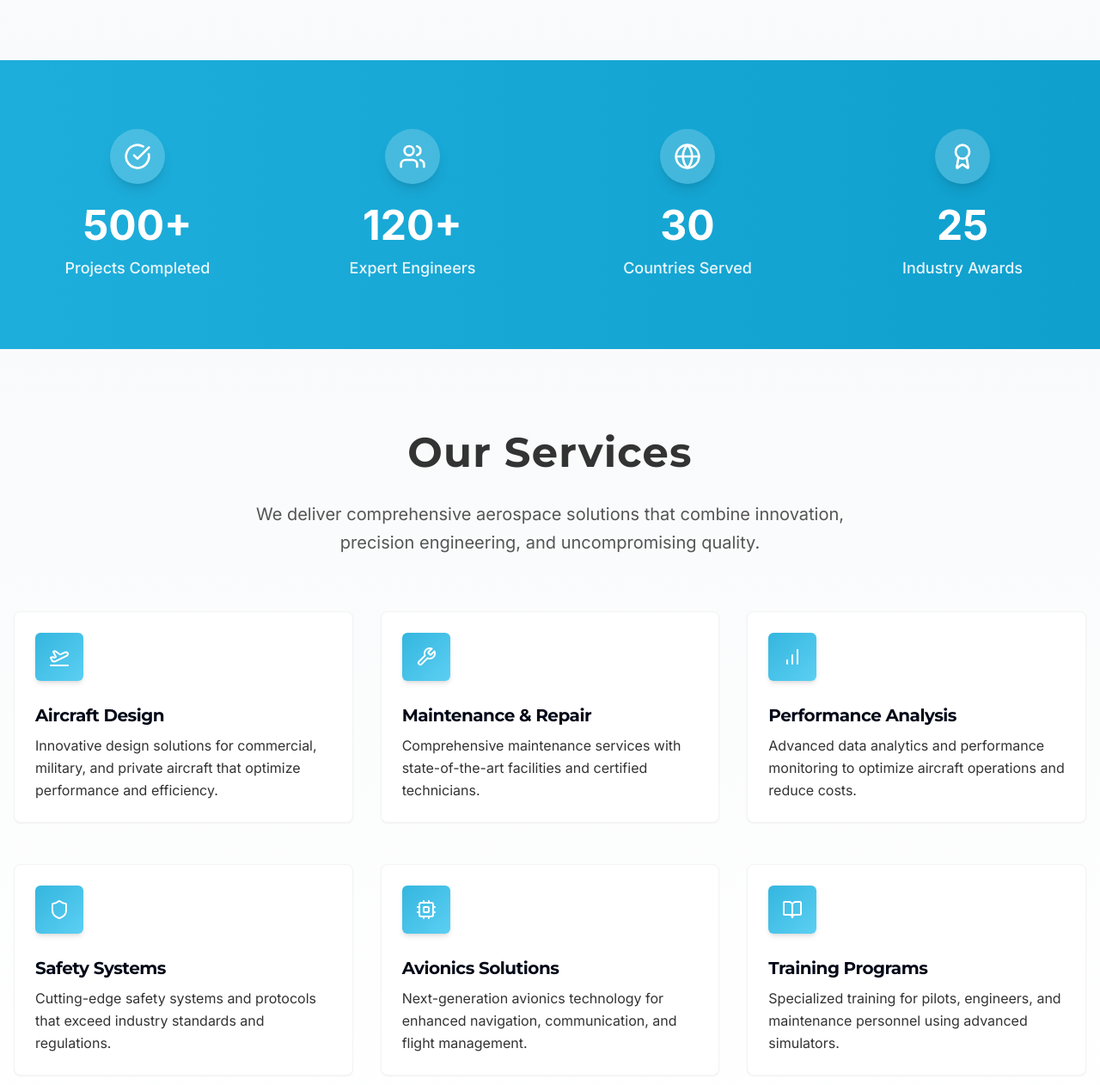
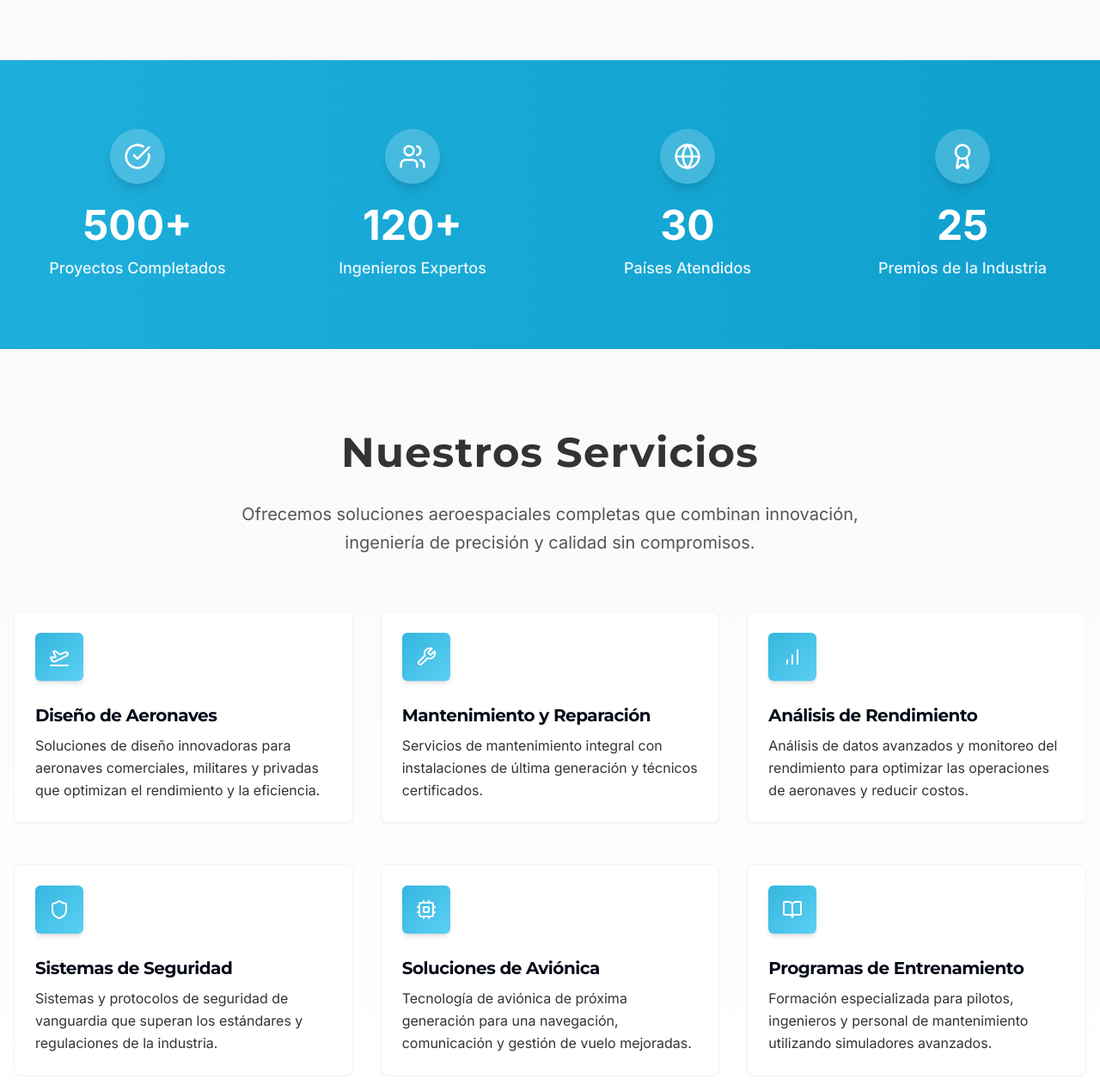
Before and after one commit to AutomaticaIntegral/skybound-aviation-site-cursor, a React (Vite) app: page / in a window 1280 px wide. Shown: the part 1554-2816 px from the top of the page at 86% size. Built offline with nearby package versions, Linux system fonts and the light colour scheme.

Commit message:
Ensure full site translation
Check and index all texts for translation and editing in the admin panel.

```diff
--- a/src/components/ServicesSection.tsx
+++ b/src/components/ServicesSection.tsx
@@ -9,48 +9,50 @@ import {
   BookOpen
 } from 'lucide-react';
 import { Card, CardContent, CardDescription, CardHeader, CardTitle } from '@/components/ui/card';
+import { useLanguage } from '@/contexts/LanguageContext';
+
+const ServicesSection = () => {
+  const { t } = useLanguage();
 
   const services = [
     {
       icon: PlaneTakeoff,
-    title: "Aircraft Design",
-    description: "Innovative design solutions for commercial, military, and private aircraft that optimize performance and efficiency."
+      title: t('services.items.aircraftDesign.title'),
+      description: t('services.items.aircraftDesign.description')
     },
     {
       icon: Wrench,
-    title: "Maintenance & Repair",
-    description: "Comprehensive maintenance services with state-of-the-art facilities and certified technicians."
+      title: t('services.items.maintenance.title'),
+      description: t('services.items.maintenance.description')
     },
     {
       icon: BarChart,
-    title: "Performance Analysis",
-    description: "Advanced data analytics and performance monitoring to optimize aircraft operations and reduce costs."
+      title: t('services.items.performance.title'),
+      description: t('services.items.performance.description')
     },
     {
       icon: Shield,
-    title: "Safety Systems",
-    description: "Cutting-edge safety systems and protocols that exceed industry standards and regulations."
+      title: t('services.items.safety.title'),
+      description: t('services.items.safety.description')
     },
     {
       icon: Cpu,
-    title: "Avionics Solutions",
-    description: "Next-generation avionics technology for enhanced navigation, communication, and flight management."
+      title: t('services.items.avionics.title'),
+      description: t('services.items.avionics.description')
     },
     {
       icon: BookOpen,
-    title: "Training Programs",
-    description: "Specialized training for pilots, engineers, and maintenance personnel using advanced simulators."
+      title: t('services.items.training.title'),
+      description: t('services.items.training.description')
     }
   ];
 
-const ServicesSection = () => {
   return (
     <section id="services" className="bg-gradient-to-b from-gray-50 to-white py-24">
       <div className="container mx-auto px-4">
-        <h2 className="section-title text-charcoal tracking-wide">Our Services</h2>
+        <h2 className="section-title text-charcoal tracking-wide">{t('services.title')}</h2>
         <p className="section-subtitle leading-relaxed">
-          We deliver comprehensive aerospace solutions that combine innovation,
-          precision engineering, and uncompromising quality.
+          {t('services.subtitle')}
         </p>
 
         <div className="grid grid-cols-1 md:grid-cols-2 lg:grid-cols-3 gap-x-8 gap-y-12 mt-16">
--- a/src/components/StatsSection.tsx
+++ b/src/components/StatsSection.tsx
@@ -1,33 +1,12 @@
 
 import React, { useEffect, useState, useRef } from 'react';
 import { CheckCircle, Users, Globe, Award } from 'lucide-react';
-
-const stats = [
-  {
-    icon: CheckCircle,
-    count: 500,
-    label: "Projects Completed"
-  },
-  {
-    icon: Users,
-    count: 120,
-    label: "Expert Engineers"
-  },
-  {
-    icon: Globe,
-    count: 30,
-    label: "Countries Served"
-  },
-  {
-    icon: Award,
-    count: 25,
-    label: "Industry Awards"
-  }
-];
+import { useLanguage } from '@/contexts/LanguageContext';
 
 const StatsSection = () => {
+  const { t } = useLanguage();
   const [isVisible, setIsVisible] = useState(false);
-  const [counts, setCounts] = useState(stats.map(() => 0));
+  const [counts, setCounts] = useState([0, 0, 0, 0]);
   const sectionRef = useRef(null);
 
   // Animation duration in ms
@@ -54,6 +33,13 @@ const StatsSection = () => {
   useEffect(() => {
     if (!isVisible) return;
 
+    const stats = [
+      { count: 500 }, // Projects
+      { count: 120 }, // Engineers
+      { count: 30 },  // Countries
+      { count: 25 }   // Awards
+    ];
+
     const intervals = stats.map((stat, index) => {
       const stepTime = Math.floor(ANIMATION_DURATION / stat.count);
 
@@ -72,6 +58,29 @@ const StatsSection = () => {
       intervals.forEach(interval => clearInterval(interval));
     };
   }, [isVisible]);
+
+  const stats = [
+    {
+      icon: CheckCircle,
+      count: 500,
+      label: t('stats.projectsCompleted')
+    },
+    {
+      icon: Users,
+      count: 120,
+      label: t('stats.expertEngineers')
+    },
+    {
+      icon: Globe,
+      count: 30,
+      label: t('stats.countriesServed')
+    },
+    {
+      icon: Award,
+      count: 25,
+      label: t('stats.industryAwards')
+    }
+  ];
 
   return (
     <section ref={sectionRef} className="bg-gradient-to-r from-skyblue to-skyblue-dark text-white py-20">
--- a/src/pages/Admin.tsx
+++ b/src/pages/Admin.tsx
@@ -1,4 +1,3 @@
-
 import React, { useState, useEffect } from 'react';
 import { useLanguage } from '@/contexts/LanguageContext';
 import { Button } from '@/components/ui/button';
@@ -10,9 +9,8 @@ import { Select, SelectContent, SelectItem, SelectTrigger, SelectValue } from '@
 import { useToast } from '@/components/ui/use-toast';
 import { Save, Key } from 'lucide-react';
 
-// Simple admin authentication
 const ADMIN_USER = "admin";
-const ADMIN_PASS = "password123"; // In a real app, this would be securely stored
+const ADMIN_PASS = "password123";
 
 const Admin = () => {
   const { language, setLanguage, translations, updateTranslations, t } = useLanguage();
@@ -24,13 +22,11 @@ const Admin = () => {
   const { toast } = useToast();
 
   useEffect(() => {
-    // Check if user is already authenticated
     const auth = localStorage.getItem('admin_auth');
     if (auth === 'true') {
       setIsAuthenticated(true);
     }
 
-    // Initialize editable translations with current translations
     setEditableTranslations(translations);
   }, [translations]);
 
@@ -220,10 +216,11 @@ const Admin = () => {
           </CardHeader>
           <CardContent>
             <Tabs defaultValue="hero" onValueChange={setActiveSection} className="mt-4">
-              <TabsList className="grid grid-cols-5 mb-8">
+              <TabsList className="grid grid-cols-6 mb-8">
                 <TabsTrigger value="hero">Hero</TabsTrigger>
                 <TabsTrigger value="about">About</TabsTrigger>
                 <TabsTrigger value="services">Services</TabsTrigger>
+                <TabsTrigger value="stats">Stats</TabsTrigger>
                 <TabsTrigger value="contact">Contact</TabsTrigger>
                 <TabsTrigger value="footer">Footer</TabsTrigger>
               </TabsList>
@@ -238,6 +235,10 @@ const Admin = () => {
 
               <TabsContent value="services" className="space-y-4">
                 {renderEditableFields('services', 'services')}
+              </TabsContent>
+
+              <TabsContent value="stats" className="space-y-4">
+                {renderEditableFields('stats', 'stats')}
               </TabsContent>
 
               <TabsContent value="contact" className="space-y-4">
```
Lines whose indentation alone changed are shown as unchanged.
